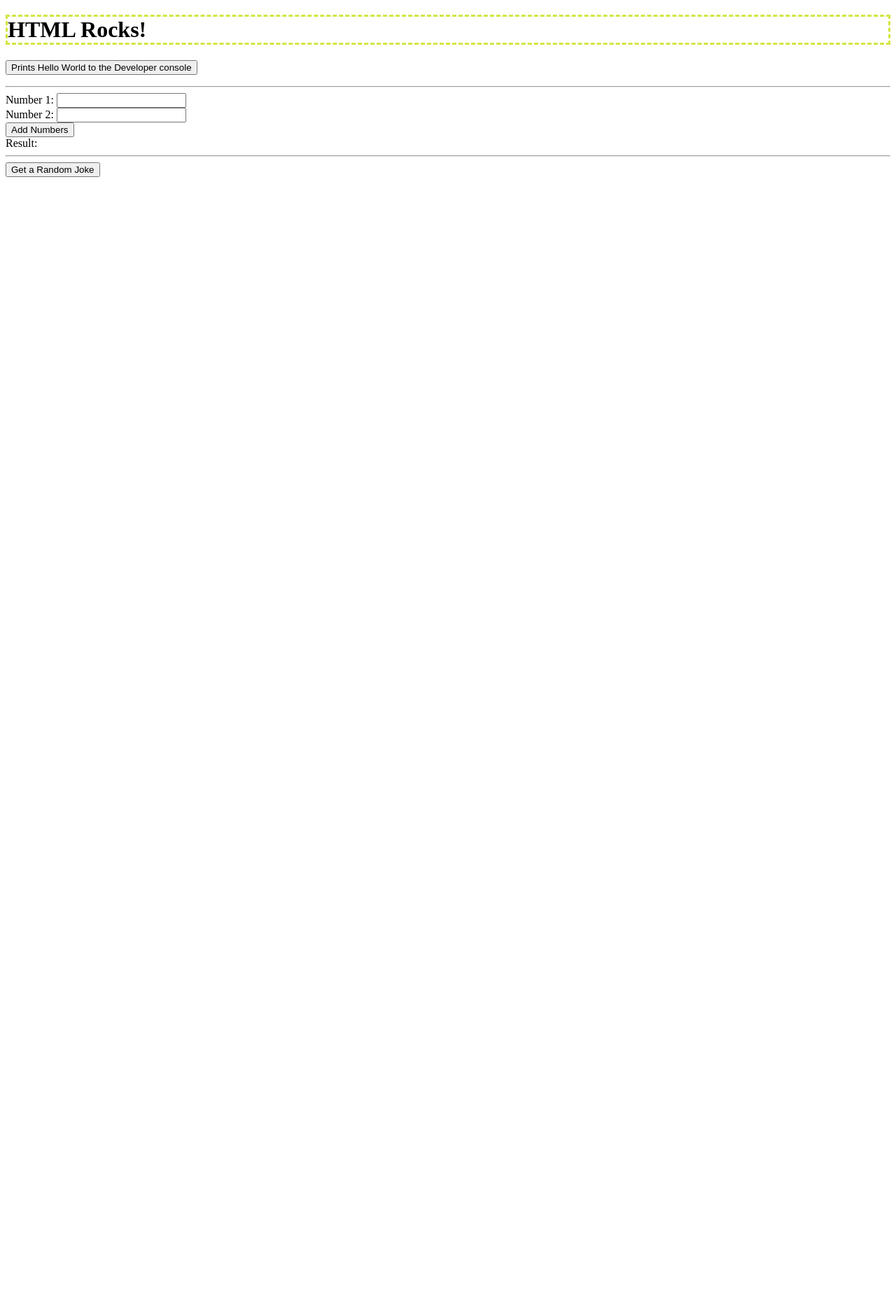
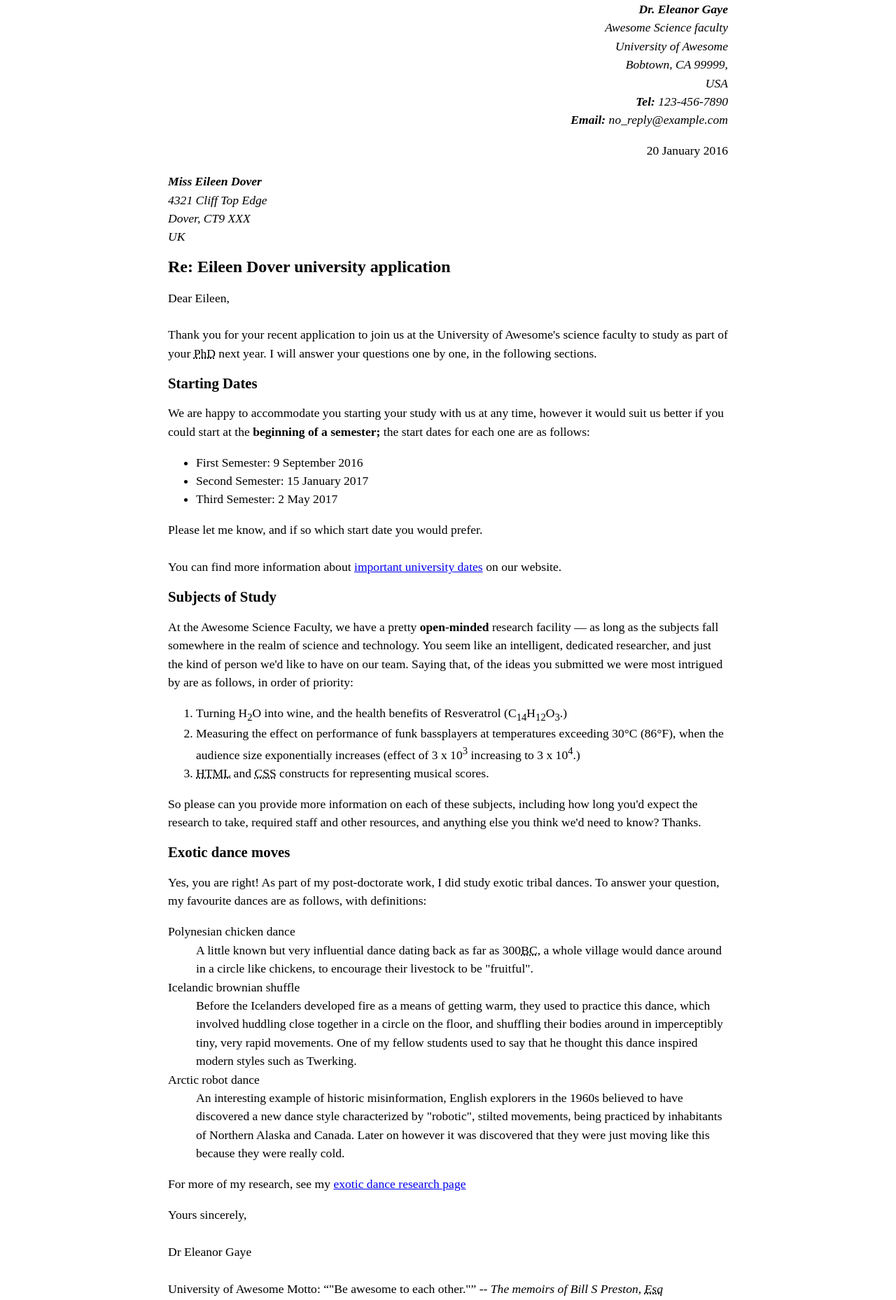
Before and after one commit to weddlenate/M3.2-Lab, a website: page index.html in a window 1280 px wide. Shown: the whole page at 70% size. Before the commit the page ends 800 px from the top, so only its background shows below. Drawn offline with Linux system fonts and the light colour scheme.

Commit message:
Finished

```diff
--- a/css/style.css
+++ b/css/style.css
@@ -1,4 +1,24 @@
-h1{
-  border-color: #d3e644;
-  border-style: dashed;
+body {
+  max-width: 800px;
+  margin: 0 auto;
 }
+
+.sender-column {
+  text-align: right;
+}
+
+h1 {
+  font-size: 1.5em;
+}
+
+h2 {
+  font-size: 1.3em;
+}
+
+p,ul,ol,dl,address {
+  font-size: 1.1em;
+}
+
+p, li, dd, dt, address {
+  line-height: 1.5;
+}
--- a/index.html
+++ b/index.html
@@ -1,79 +1,115 @@
 <!doctype html>
-<html>
+<html lang="en">
 
 <head>
   <meta charset="utf-8">
-  <title>Hello World!</title>
-  <meta name="description" content="">
+  <title>Letter Text</title>
+  <meta name="author" content="Dr Eleanor Gaye">
   <meta name="viewport" content="width=device-width, initial-scale=1">
   <link rel="stylesheet" href="css/style.css">
-  <link rel="shortcut icon" href="img/favicon.ico">
 </head>
 
 <body>
-  <h1>HTML Rocks!</h1>
+  <address class="sender-column">
+    <strong>Dr. Eleanor Gaye</strong><br>
+    Awesome Science faculty<br>
+    University of Awesome<br>
+    Bobtown, CA 99999,<br>
+    USA<br>
+    <strong>Tel: </strong>123-456-7890<br>
+    <strong>Email: </strong>no_reply@example.com
+  </address>
+  <p class="sender-column"><time datetime="2016-01-20">20 January 2016</time></p>
+  <address>
+    <strong>Miss Eileen Dover</strong><br>
+    4321 Cliff Top Edge<br>
+    Dover, CT9 XXX<br>
+    UK
+  </address>
+  <h1>Re: Eileen Dover university application</h1>
   <p>
-    <button  onclick="helloWorld()">Prints Hello World to the Developer console</button>
+    Dear Eileen,<br><br>
+    Thank you for your recent application to join us at the University of Awesome's
+    science faculty to study as part of your <abbr title="Doctor of Philosophy">PhD</abbr> next year. I will answer your questions
+    one by one, in the following sections.
   </p>
-  <hr>
-  <form id="addForm">
-    <label for="num1">Number 1:</label>
-    <input type="number" id="num1" name="num1" required>
-    <br>
-    <label for="num2">Number 2:</label>
-    <input type="number" id="num2" name="num2" required>
-    <br>
-    <button type="submit">Add Numbers</button>
-  </form>
-
-  <label id="result">Result:</label>
-
-  <hr>
-
-  <button id="jokeButton">Get a Random Joke</button>
-  <p id="joke"></p>
-
-  <script type="module" script="js/main.js">
-    import {helloWorld, add, fetchRandomJoke} from './js/main.js';
-
-    // This shows how to assign a function to the window object
-    // so that it can be called from the browser console
-    window.helloWorld = helloWorld;
-
-    // This shows how to add an event listener to a button in the HTML
-    // and call a function when the button is clicked
-    const form = document.getElementById('addForm');
-    form.addEventListener('submit', function(e) {
-      e.preventDefault();
-      const num1 = parseFloat(document.getElementById('num1').value);
-      const num2 = parseFloat(document.getElementById('num2').value);
-      try{
-        const result = add(num1, num2);
-        document.getElementById('result').textContent = `Result: ${result}`;
-      }catch(e){
-        console.error(e);
-        document.getElementById('result').textContent = `Error: ${e.message}`;
-      }
-
-    });
-
-    // this shows how to add an event listener to a button in the HTML
-    // that calls a function that fetches a random joke from an API
-    // and displays it on the page
-    const jokebtn = document.getElementById('jokeButton');
-    const jokeresult = document.getElementById('joke');
-    jokebtn.addEventListener('click', async () => {
-      try {
-        jokeresult.textContent = 'Loading...';
-        const joke = await fetchRandomJoke();
-        document.getElementById('joke').textContent = joke;
-      } catch (e) {
-        console.error(e);
-        document.getElementById('joke').textContent = `Error: ${e.message}`;
-      }
-    });
-  </script>
-
+  <h2>Starting Dates</h2>
+  <p>
+    We are happy to accommodate you starting your study with us at any time,
+    however it would suit us better if you could start at the <strong>beginning of a
+      semester;</strong> the start dates for each one are as follows:
+  </p>
+  <ul>
+    <li>First Semester: <time datetime="2016-09-09">9 September 2016</time></li>
+    <li>Second Semester: <time datetime="2017-01-15">15 January 2017</time></li>
+    <li>Third Semester: <time datetime="2017-05-02">2 May 2017</time></li>
+  </ul>
+  <p>
+    Please let me know, and if so which start date you would prefer.<br><br>
+    You can find more information about <a href="http://example.com" >important university dates</a> on our website.
+  </p>
+  <h2>Subjects of Study</h2>
+  <p>
+    At the Awesome Science Faculty, we have a pretty <strong>open-minded</strong> research
+    facility — as long as the subjects fall somewhere in the realm of science and technology.
+    You seem like an intelligent, dedicated researcher, and just the kind of person we'd like
+    to have on our team. Saying that, of the ideas you submitted we were most intrigued by are
+    as follows, in order of priority:
+  </p>
+  <ol>
+    <li>Turning H<sub>2</sub>O into wine, and the health benefits of Resveratrol (C<sub>14</sub>H<sub>12</sub>O<sub>3</sub>.)</li>
+    <li>
+      Measuring the effect on performance of funk bassplayers at temperatures exceeding 30&deg;C (86&deg;F),
+      when the audience size exponentially increases (effect of 3 x 10<sup>3</sup> increasing to 3 x 10<sup>4</sup>.)
+    </li>
+    <li><abbr title="Hypertext Markup Language">HTML</abbr> and <abbr title="Cascading Style Sheets">CSS</abbr> constructs
+      for representing musical scores.
+    </li>
+  </ol>
+  <p>
+    So please can you provide more information on each of these subjects,
+    including how long you'd expect the research to take, required staff
+    and other resources, and anything else you think we'd need to know? Thanks.
+  </p>
+  <h2>Exotic dance moves</h2>
+  <p>
+    Yes, you are right! As part of my post-doctorate work, I did
+    study exotic tribal dances. To answer your question, my
+    favourite dances are as follows, with definitions:
+  </p>
+  <dl>
+    <dt>Polynesian chicken dance</dt>
+    <dd>
+      A little known but very influential dance dating back as far
+      as 300<abbr title="Before Christ">BC</abbr>, a whole village would dance around in a circle like
+      chickens, to encourage their livestock to be "fruitful".
+    </dd>
+    <dt>Icelandic brownian shuffle</dt>
+    <dd>
+      Before the Icelanders developed fire as a means of getting
+      warm, they used to practice this dance, which involved huddling
+      close together in a circle on the floor, and shuffling their
+      bodies around in imperceptibly tiny, very rapid movements. One
+      of my fellow students used to say that he thought this dance
+      inspired modern styles such as Twerking.
+    </dd>
+    <dt>Arctic robot dance</dt>
+    <dd>
+      An interesting example of historic misinformation, English
+      explorers in the 1960s believed to have discovered a new dance
+      style characterized by "robotic", stilted movements, being
+      practiced by inhabitants of Northern Alaska and Canada. Later
+      on however it was discovered that they were just moving like this
+      because they were really cold.
+    </dd>
+  </dl>
+  <p>For more of my research, see my <a href="http://example.com">exotic dance research page</a></p>
+  <p>
+    Yours sincerely,<br><br>
+    Dr Eleanor Gaye<br><br>
+    University of Awesome Motto: <q>"Be awesome to each other."</q>
+    -- <cite><em>The memoirs of Bill S Preston, <abbr title="Esquire">Esq</abbr></em></cite>
+  </p>
 </body>
 
 </html>
```
Also changed, not shown: letter-text.txt (added, +63 -0 lines).
